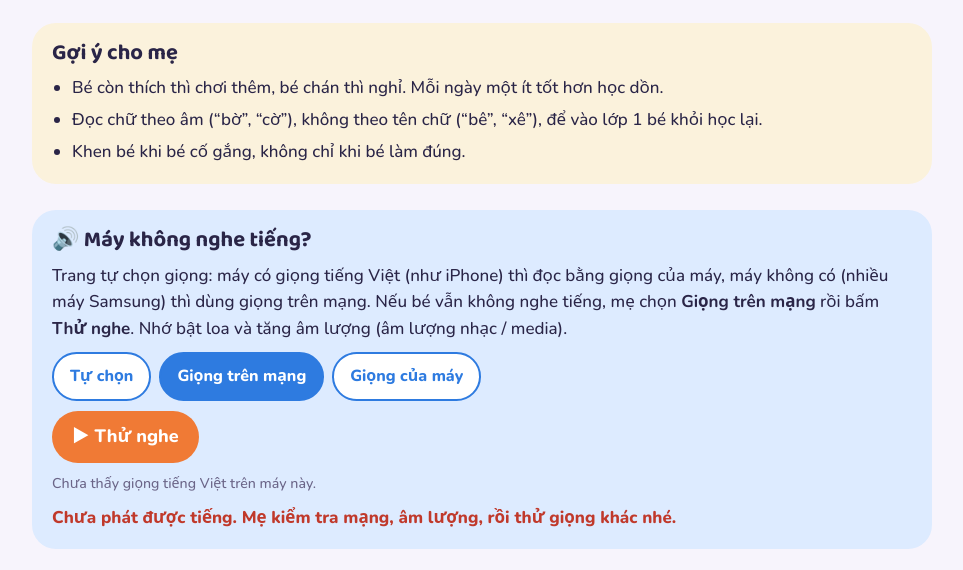
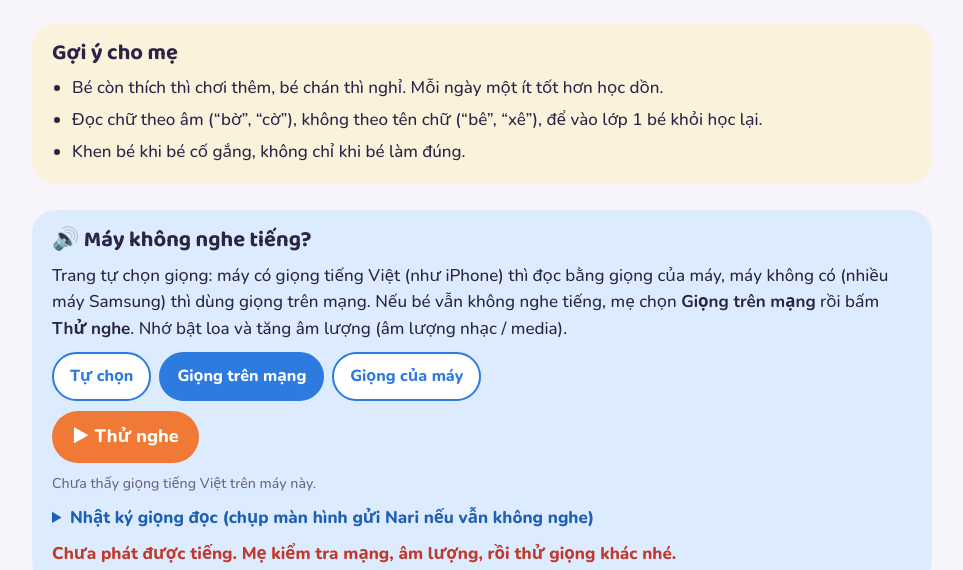
Before and after one commit to nttn6889/naritieuhoc, a plain HTML site: page me/index.html in a window 1280 px wide. Both pictures are taken after a click on the button "Giọng trên mạng". Shown: the part 1147-1717 px from the top of the page, without its empty margins (158-1121 px from the left). Drawn offline with nearby package versions, Linux system fonts and the light colour scheme.

Commit message:
Giọng đọc: sửa lỗi bỏ sót nguồn giọng thứ hai, thêm nhật ký giọng đọc trong Góc của mẹ để tìm lỗi trên máy Samsung
Co-Authored-By: Claude Opus 5.5 <noreply@anthropic.com>
Claude-Session: https://claude.ai/code/session_01Ezg3NdhScutgw7SxfC7vLb

```diff
--- a/giong.js
+++ b/giong.js
@@ -24,11 +24,23 @@
   var ss = window.speechSynthesis || null, voices = [], vi = null, au = null, seq = 0, unlocked = false;
   function get(k){ try{ return localStorage.getItem(k); }catch(e){ return null; } }
   function set(k, v){ try{ if(v == null) localStorage.removeItem(k); else localStorage.setItem(k, v); }catch(e){} }
+  /* nhật ký giọng đọc (40 dòng cuối, localStorage nth-vlog) để mẹ chụp màn hình gửi khi máy không nghe tiếng; xem ở me/#giong-doc */
+  function log(m){
+    try{
+      var a = JSON.parse(localStorage.getItem('nth-vlog') || '[]'), d = new Date();
+      a.push(('0' + d.getHours()).slice(-2) + ':' + ('0' + d.getMinutes()).slice(-2) + ':' + ('0' + d.getSeconds()).slice(-2) + ' ' +
+        (location.pathname.split('/').slice(-2, -1)[0] || '/') + (location.hash || '') + ' · ' + m);
+      localStorage.setItem('nth-vlog', JSON.stringify(a.slice(-40)));
+    }catch(e){}
+  }
+  try{ window.addEventListener('error', function(e){ log('LỖI TRANG: ' + (e.message || '?') + ' @' + (e.lineno || '')); }); }catch(e){}
   function load(){
     try{ voices = ss ? (ss.getVoices() || []) : []; }catch(e){ voices = []; }
     vi = voices.filter(function(v){ return /^vi/i.test(v.lang); })[0] || null;
   }
   if(ss){ load(); try{ ss.addEventListener('voiceschanged', load); }catch(e){} }
+  setTimeout(function(){ load(); log('mở trang · giọng máy: ' + (ss ? voices.length + ' giọng, tiếng Việt: ' + (vi ? vi.name : 'không') : 'không có') +
+    ' · chế độ: ' + (get('nth-voice') || 'auto') + (get('nth-vweb') ? ' (đã nhớ giọng mạng)' : '') + ' · ' + navigator.userAgent.replace(/^Mozilla\/5\.0 /, '').slice(0, 140)); }, 400);
   function note(show){ var n = document.getElementById('voiceNote'); if(n) n.hidden = !show; }
   function mode(){ var v = get('nth-voice'); return v === 'may' || v === 'web' ? v : 'auto'; }
   /* lần chạm đầu tiên: “mở khóa” loa cho <audio> (Android chặn phát tiếng khi chưa chạm) */
@@ -53,29 +65,33 @@
     if(cur) out.push(cur);
     return out.length ? out : [String(t)];
   }
+  var srcOk = 0; /* nguồn giọng mạng đã chạy được thì lần sau dùng luôn */
   var SRC = [
     'https://translate.google.com/translate_tts?ie=UTF-8&client=tw-ob&tl=vi&q=',
     'https://translate.googleapis.com/translate_tts?ie=UTF-8&client=gtx&tl=vi&q='
   ];
   function web(t, o, my){
-    var list = parts(t), i = 0, s = 0;
+    var list = parts(t), i = 0, s = srcOk, k = 0; /* k: lượt phát, lỗi của lượt cũ thì bỏ qua */
     if(!au){ au = new Audio(); au.preload = 'auto'; }
     try{ au.referrerPolicy = 'no-referrer'; au.setAttribute('referrerpolicy', 'no-referrer'); }catch(e){}
-    function fail(e){
-      if(my !== seq) return;
+    function fail(e, kk){
+      if(my !== seq || kk !== k) return;
+      k += 1000; /* lượt này đã xử lý lỗi rồi */
+      log('giọng mạng ' + (s + 1) + ' lỗi: ' + (e && e.name ? e.name : 'mã ' + (au.error ? au.error.code : '?')));
       /* NotAllowedError = trình duyệt chặn tự phát khi bé chưa chạm màn hình → im lặng, không báo lỗi */
       if(e && e.name === 'NotAllowedError'){ o.fin(); return; }
-      if(s < SRC.length - 1){ s++; play(); return; } /* nguồn này hỏng thì thử nguồn kia */
+      if(s < SRC.length - 1){ s++; srcOk = s; play(); return; } /* nguồn này hỏng thì thử nguồn kia */
       note(true); o.fin();
     }
     function play(){
-      au.onended = function(){ if(my !== seq) return; i++; next(); };
-      au.onerror = function(){ fail(); };
-      au.onplaying = function(){ if(my === seq){ note(false); if(mode() === 'auto') set('nth-vweb', '1'); } };
+      var kk = ++k;
+      au.onended = function(){ if(my !== seq || kk !== k) return; i++; next(); };
+      au.onerror = function(){ fail(null, kk); };
+      au.onplaying = function(){ if(my === seq){ note(false); log('giọng mạng ' + (s + 1) + ' đang phát'); if(mode() === 'auto') set('nth-vweb', '1'); } };
       au.src = SRC[s] + encodeURIComponent(list[i]);
       au.playbackRate = o.rate < .9 ? .9 : 1;
-      var p; try{ p = au.play(); }catch(e){ fail(e); return; }
-      if(p && p.catch) p.catch(fail);
+      var p; try{ p = au.play(); }catch(e){ fail(e, kk); return; }
+      if(p && p.catch) p.catch(function(e){ fail(e, kk); });
     }
     function next(){
       if(my !== seq) return;
@@ -98,31 +114,36 @@
     if(!t){ o.fin(); return; }
     load();
     var md = mode();
+    log('đọc “' + String(t).slice(0, 24) + '”');
     if(md === 'web' || !ss){ web(t, o, my); return; }
     if(md === 'auto' && ((voices.length && !vi) || get('nth-vweb'))){ web(t, o, my); return; }
     try{
       var u = new SpeechSynthesisUtterance(t), started = false;
       u.lang = 'vi-VN'; if(vi) u.voice = vi; u.rate = o.rate; u.pitch = o.pitch;
       var t0 = 0;
-      u.onstart = function(){ started = true; t0 = Date.now(); note(false); };
+      u.onstart = function(){ log('giọng máy bắt đầu'); started = true; t0 = Date.now(); note(false); };
       u.onend = function(){
+        if(my === seq && t0) log('giọng máy đọc xong sau ' + (Date.now() - t0) + 'ms');
         if(my !== seq){ o.fin(); return; }
         /* máy báo đọc xong ngay mà không ra tiếng (giọng Việt chưa tải về, nhiều máy Android) → dùng giọng mạng, lần sau dùng luôn */
         var quick = !t0 || Date.now() - t0 < Math.min(400, String(t).length * 40);
-        if(quick && md === 'auto'){ started = true; set('nth-vweb', '1'); web(t, o, my); return; }
+        if(quick && md === 'auto'){ log('giọng máy xong quá nhanh (' + (t0 ? Date.now() - t0 + 'ms' : 'không bắt đầu') + ') → giọng mạng'); started = true; set('nth-vweb', '1'); web(t, o, my); return; }
         started = true; o.fin();
       };
-      u.onerror = function(e){ if(!started && my === seq && e.error !== 'interrupted' && e.error !== 'canceled'){ if(md === 'may'){ note(true); o.fin(); } else web(t, o, my); } };
+      u.onerror = function(e){ log('giọng máy lỗi: ' + e.error); if(!started && my === seq && e.error !== 'interrupted' && e.error !== 'canceled'){ if(md === 'may'){ note(true); o.fin(); } else web(t, o, my); } };
       setTimeout(function(){ if(my === seq) ss.speak(u); }, 60); /* Android hay nuốt câu nói ngay sau cancel */
       setTimeout(function(){
         if(started || my !== seq || ss.speaking) return;
+        log('giọng máy 1,5 giây chưa đọc');
         try{ ss.cancel(); }catch(e){}
         if(md === 'may'){ note(true); o.fin(); } else web(t, o, my);
       }, 1500);
     }catch(e){ if(md === 'may'){ note(true); o.fin(); } else web(t, o, my); }
   }
   window.NTH = {
-    say: say, stop: stop,
+    say: say, stop: stop, log: log,
+    logText: function(){ try{ return JSON.parse(localStorage.getItem('nth-vlog') || '[]').join('\n'); }catch(e){ return ''; } },
+    logClear: function(){ set('nth-vlog', null); },
     /* NTH.mode() đọc, NTH.mode('auto'|'may'|'web') đặt; đặt lại thì quên điều máy đã tự học */
     mode: function(m){ if(m){ set('nth-voice', m === 'auto' ? null : m); set('nth-vweb', null); } return mode(); },
     info: function(){ load(); return {may: !!ss, voices: voices.length, vi: vi ? vi.name : '', mode: mode(), webRemembered: !!get('nth-vweb')}; }
--- a/me/index.html
+++ b/me/index.html
@@ -130,6 +130,9 @@ footer .sl{font-family:var(--f-logo);font-size:19px;color:var(--purple);font-wei
 .voice .opts button[aria-pressed="true"]{background:#2E7BE0;color:#fff}
 .voice .try{font:inherit;font-weight:800;font-size:18px;border:0;background:#F07A35;color:#fff;border-radius:999px;padding:12px 20px;cursor:pointer;align-self:flex-start;min-height:52px}
 .voice .note{color:#C0392B;font-weight:800}
+.vlog summary{font-weight:800;cursor:pointer;color:#1F5FB4}
+.vlog pre{white-space:pre-wrap;word-break:break-word;font-size:11.5px;line-height:1.35;background:#fff;border-radius:12px;padding:10px;max-height:60vh;overflow:auto;margin:8px 0}
+.vclr{font:inherit;font-weight:800;border:2px solid #C0392B;color:#C0392B;background:#fff;border-radius:999px;padding:6px 14px}
 .voice small{color:var(--soft,#667)}
 </style>
 </head>
@@ -202,6 +205,11 @@ footer .sl{font-family:var(--f-logo);font-size:19px;color:var(--purple);font-wei
     </div>
     <button type="button" class="try" id="vTry">▶ Thử nghe</button>
     <small id="vInfo"></small>
+    <details class="vlog"><summary>Nhật ký giọng đọc (chụp màn hình gửi Nari nếu vẫn không nghe)</summary>
+      <p>Mẹ mở bài chữ cái, chạm vài chữ, rồi quay lại đây mở mục này và chụp màn hình.</p>
+      <pre id="vLog"></pre>
+      <button type="button" class="vclr" id="vClr">Xóa nhật ký</button>
+    </details>
     <p class="note" id="voiceNote" hidden>Chưa phát được tiếng. Mẹ kiểm tra mạng, âm lượng, rồi thử giọng khác nhé.</p>
   </section>
 
@@ -228,7 +236,10 @@ footer .sl{font-family:var(--f-logo);font-size:19px;color:var(--purple);font-wei
   }
   bs.forEach(function(b){b.addEventListener('click',function(){NTH.mode(b.dataset.v);show();NTH.say('Chào bé! Bé có nghe cô đọc không?')})});
   document.getElementById('vTry').addEventListener('click',function(){NTH.say('Chào bé! Bé có nghe cô đọc không?')});
-  show();setTimeout(show,800);
+  var lg=document.getElementById('vLog');function showLog(){lg.textContent=NTH.logText()||'(chưa có)'}
+  document.querySelector('.vlog').addEventListener('toggle',showLog);
+  document.getElementById('vClr').addEventListener('click',function(){NTH.logClear();showLog()});
+  show();setTimeout(show,800);setTimeout(showLog,1200);
 })();
 </script>
 <script>if('serviceWorker' in navigator)navigator.serviceWorker.register('../sw.js',{scope:'../'}).catch(function(){});</script>
```
Also changed, not shown: log.png (added), 1 other file.
